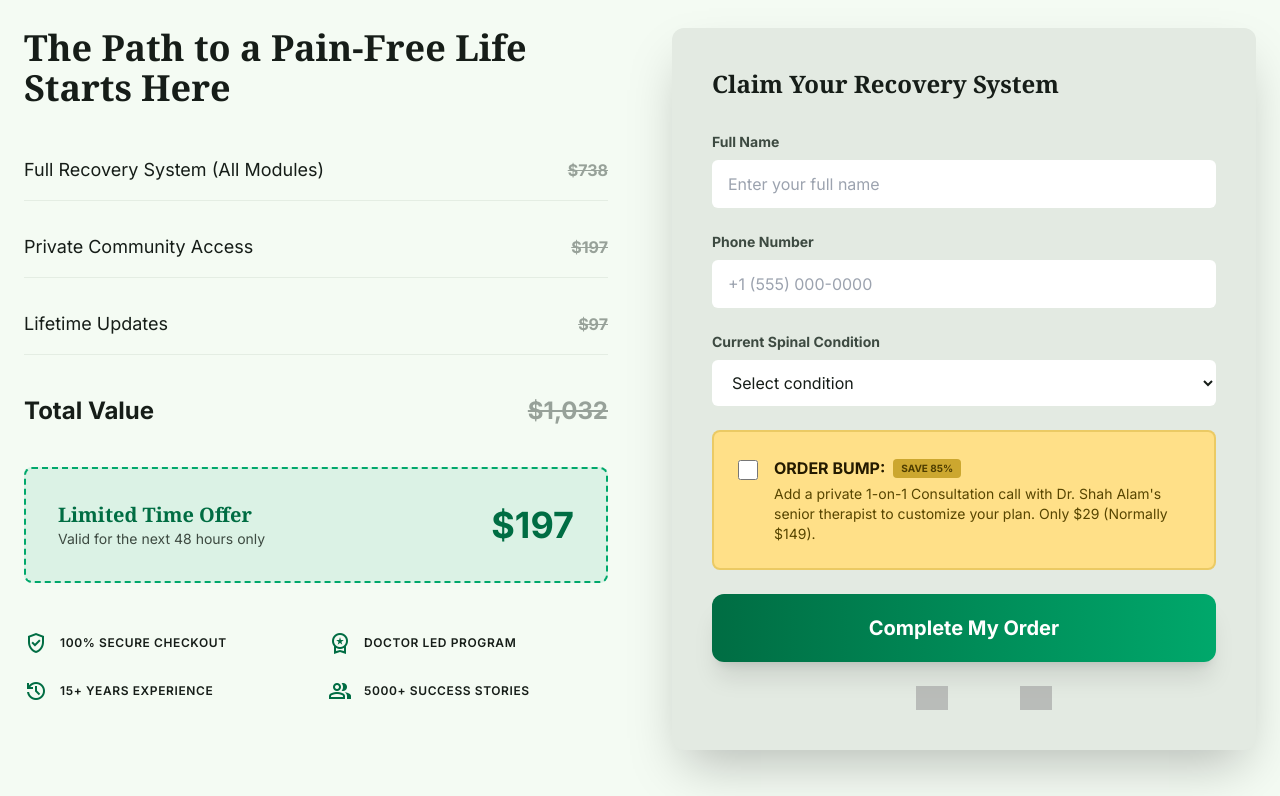
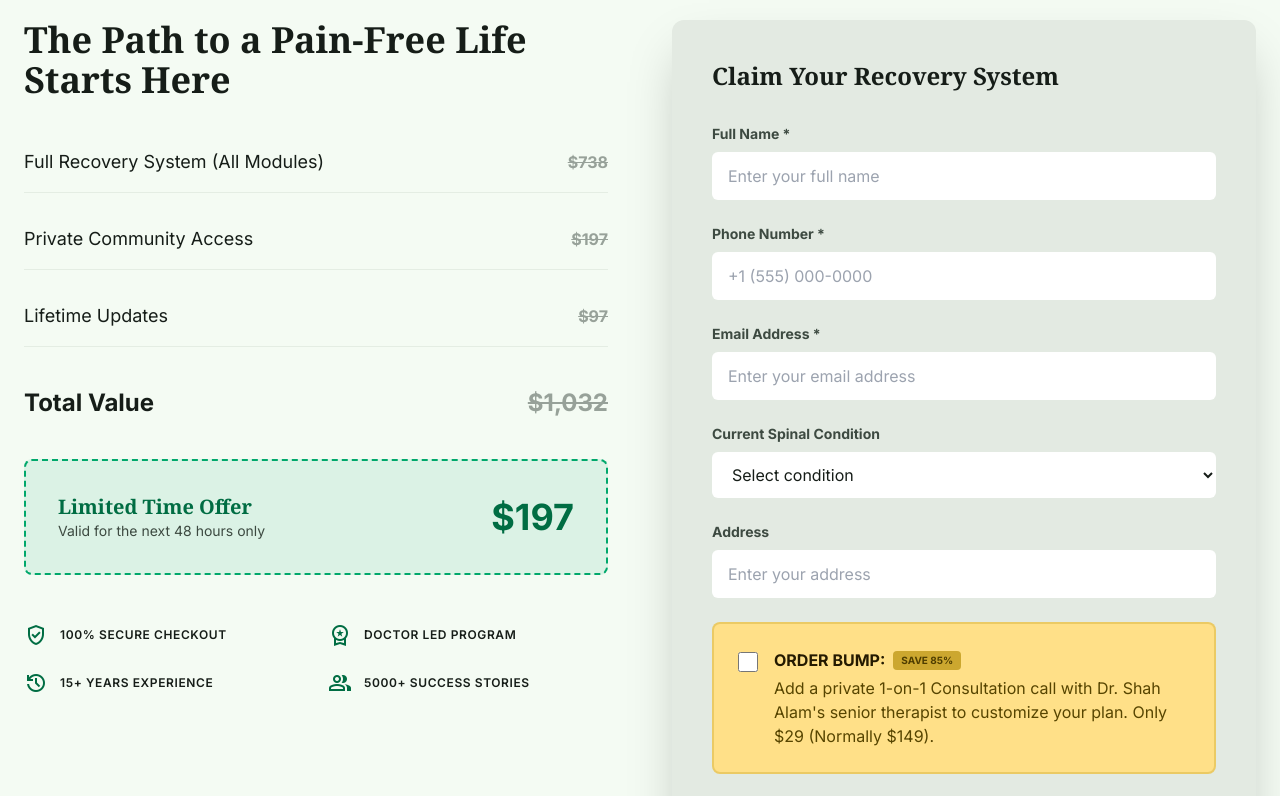
Before and after one commit to Mr-Rafiqul-Islam/yoga-with-doctor, a Next.js app: page /programmes/plid-treatment-by-epidural in a window 1280 px wide. Shown: the part 5220-6016 px from the top of the page. Built offline with nearby package versions, Linux system fonts and the light colour scheme; no server answers; grey boxes are pictures that could not be loaded; a web font is replaced by a local one.

Commit message:
feat: Enhance PLID treatment components with responsive text sizes, improved layout, and required fields for better user experience

```diff
--- a/src/app/(public)/programmes/plid-treatment-by-epidural/_components/PlidEpiduralOfferForm.tsx
+++ b/src/app/(public)/programmes/plid-treatment-by-epidural/_components/PlidEpiduralOfferForm.tsx
@@ -12,30 +12,30 @@ export function PlidEpiduralOfferForm() {
 
   return (
     <ScrollReveal
-      className="relative overflow-hidden bg-surface py-24 md:py-32"
+      className="relative overflow-hidden bg-surface md:py-24 py-16 lg:py-32"
       id="claim"
     >
       <div className="mx-auto max-w-7xl px-6">
         <div className="grid gap-16 lg:grid-cols-2">
           <div>
-            <h2 className="mb-8 font-headline text-4xl font-bold">
+            <h2 className="mb-8 font-headline text-3xl md:text-4xl font-bold">
               The Path to a Pain-Free Life Starts Here
             </h2>
             <div className="mb-12 space-y-4">
               <div className="flex items-center justify-between border-b border-outline-variant/30 py-4">
-                <span className="text-lg">Full Recovery System (All Modules)</span>
+                <span className="text-base md:text-lg">Full Recovery System (All Modules)</span>
                 <span className="font-bold text-on-surface-variant line-through opacity-50">$738</span>
               </div>
               <div className="flex items-center justify-between border-b border-outline-variant/30 py-4">
-                <span className="text-lg">Private Community Access</span>
+                <span className="text-base md:text-lg">Private Community Access</span>
                 <span className="font-bold text-on-surface-variant line-through opacity-50">$197</span>
               </div>
               <div className="flex items-center justify-between border-b border-outline-variant/30 py-4">
-                <span className="text-lg">Lifetime Updates</span>
+                <span className="text-base md:text-lg">Lifetime Updates</span>
                 <span className="font-bold text-on-surface-variant line-through opacity-50">$97</span>
               </div>
               <div className="flex items-center justify-between py-6">
-                <span className="text-2xl font-bold">Total Value</span>
+                <span className="md:text-2xl text-xl font-bold">Total Value</span>
                 <span className="text-2xl font-bold text-on-surface-variant line-through opacity-50">
                   $1,032
                 </span>
@@ -43,38 +43,38 @@ export function PlidEpiduralOfferForm() {
               <div className="rounded-lg border-2 border-dashed border-primary-container bg-primary-container/10 p-8">
                 <div className="flex items-center justify-between">
                   <div>
-                    <h3 className="text-xl font-bold text-primary">Limited Time Offer</h3>
+                    <h3 className="md:text-xl text-lg font-bold text-primary">Limited Time Offer</h3>
                     <p className="text-sm text-on-surface-variant">Valid for the next 48 hours only</p>
                   </div>
-                  <span className="text-4xl font-bold text-primary">$197</span>
+                  <span className="md:text-4xl text-3xl font-bold text-primary">$197</span>
                 </div>
               </div>
             </div>
             <div className="grid grid-cols-2 gap-6">
               <div className="flex items-center gap-3">
                 <span className="material-symbols-outlined text-primary">verified_user</span>
-                <span className="text-xs font-semibold uppercase tracking-wider">100% Secure Checkout</span>
+                <span className="text-[10px] md:text-xs font-semibold uppercase tracking-wider">100% Secure Checkout</span>
               </div>
               <div className="flex items-center gap-3">
                 <span className="material-symbols-outlined text-primary">workspace_premium</span>
-                <span className="text-xs font-semibold uppercase tracking-wider">Doctor Led Program</span>
+                <span className="text-[10px] md:text-xs font-semibold uppercase tracking-wider">Doctor Led Program</span>
               </div>
               <div className="flex items-center gap-3">
                 <span className="material-symbols-outlined text-primary">history</span>
-                <span className="text-xs font-semibold uppercase tracking-wider">15+ Years Experience</span>
+                <span className="text-[10px] md:text-xs font-semibold uppercase tracking-wider">15+ Years Experience</span>
               </div>
               <div className="flex items-center gap-3">
                 <span className="material-symbols-outlined text-primary">group</span>
-                <span className="text-xs font-semibold uppercase tracking-wider">5000+ Success Stories</span>
+                <span className="text-[10px] md:text-xs font-semibold uppercase tracking-wider">5000+ Success Stories</span>
               </div>
             </div>
           </div>
-          <div className="relative rounded-xl bg-surface-container-high p-10 shadow-2xl">
-            <h3 className="mb-8 text-2xl font-bold">Claim Your Recovery System</h3>
-            <form className="space-y-6" onSubmit={onSubmit}>
+          <div className="relative rounded-xl bg-surface-container-high lg:p-10 p-6 shadow-2xl">
+            <h3 className="mb-8 md:text-2xl text-xl font-bold">Claim Your Recovery System</h3>
+            <form className="lg:space-y-6 space-y-4" onSubmit={onSubmit}>
               <div>
                 <label className="mb-2 block text-sm font-bold text-on-surface-variant" htmlFor="epi-name">
-                  Full Name
+                  Full Name *
                 </label>
                 <input
                   className="w-full rounded-md border-none bg-surface-container-lowest px-4 py-3 transition-all focus:ring-2 focus:ring-primary/30"
@@ -82,11 +82,12 @@ export function PlidEpiduralOfferForm() {
                   name="name"
                   placeholder="Enter your full name"
                   type="text"
+                  required
                 />
               </div>
               <div>
                 <label className="mb-2 block text-sm font-bold text-on-surface-variant" htmlFor="epi-phone">
-                  Phone Number
+                  Phone Number *
                 </label>
                 <input
                   className="w-full rounded-md border-none bg-surface-container-lowest px-4 py-3 transition-all focus:ring-2 focus:ring-primary/30"
@@ -94,6 +95,20 @@ export function PlidEpiduralOfferForm() {
                   name="phone"
                   placeholder="+1 (555) 000-0000"
                   type="tel"
+                  required
+                />
+              </div>
+              <div>
+                <label className="mb-2 block text-sm font-bold text-on-surface-variant" htmlFor="epi-email">
+                  Email Address *
+                </label>
+                <input
+                  className="w-full rounded-md border-none bg-surface-container-lowest px-4 py-3 transition-all focus:ring-2 focus:ring-primary/30"
+                  id="epi-email"
+                  name="email"
+                  placeholder="Enter your email address"
+                  type="email"
+                  required
                 />
               </div>
               <div>
@@ -118,7 +133,19 @@ export function PlidEpiduralOfferForm() {
                   <option value="post-surgery">Post-Surgery Recovery</option>
                 </select>
               </div>
-              <div className="rounded-lg border-2 border-tertiary-container/40 bg-tertiary-fixed p-6">
+              <div>
+                <label className="mb-2 block text-sm font-bold text-on-surface-variant" htmlFor="epi-address">
+                  Address
+                </label>
+                <input
+                  className="w-full rounded-md border-none bg-surface-container-lowest px-4 py-3 transition-all focus:ring-2 focus:ring-primary/30"
+                  id="epi-address"
+                  name="address"
+                  placeholder="Enter your address"
+                  type="text"
+                />
+              </div>
+              <div className="rounded-lg border-2 border-tertiary-container/40 bg-tertiary-fixed lg:p-6 p-4">
                 <label className="flex cursor-pointer items-start gap-4">
                   <div className="mt-1">
                     <input
@@ -129,12 +156,12 @@ export function PlidEpiduralOfferForm() {
                   </div>
                   <div>
                     <div className="flex flex-wrap items-center gap-2">
-                      <span className="font-bold text-on-tertiary-fixed">ORDER BUMP:</span>
+                      <span className="md:text-base text-sm font-bold text-on-tertiary-fixed">ORDER BUMP:</span>
                       <span className="rounded bg-tertiary-container px-2 py-0.5 text-[10px] font-bold uppercase text-on-tertiary-container">
                         Save 85%
                       </span>
                     </div>
-                    <p className="mt-1 text-sm text-on-tertiary-fixed-variant">
+                    <p className="mt-1 lg:text-base text-xs md:text-sm text-on-tertiary-fixed-variant">
                       Add a private 1-on-1 Consultation call with Dr. Shah Alam&apos;s senior therapist
                       to customize your plan. Only $29 (Normally $149).
                     </p>
@@ -142,27 +169,12 @@ export function PlidEpiduralOfferForm() {
                 </label>
               </div>
               <button
-                className="w-full rounded-xl bg-gradient-to-r from-primary to-primary-container py-5 text-xl font-bold text-white shadow-xl transition-all hover:shadow-2xl active:scale-[0.98]"
+                className="w-full rounded-xl bg-gradient-to-r from-primary to-primary-container lg:py-5 py-3 lg:text-xl text-base font-bold text-white shadow-xl transition-all hover:shadow-2xl active:scale-[0.98]"
                 type="submit"
               >
                 Complete My Order
               </button>
-              <div className="flex justify-center gap-6 opacity-60">
-                <Image
-                  alt="Payment card brands"
-                  className="h-6 object-contain grayscale"
-                  height={24}
-                  src={IMG.payVisa}
-                  width={120}
-                />
-                <Image
-                  alt="Secure payment"
-                  className="h-6 object-contain grayscale"
-                  height={24}
-                  src={IMG.payLock}
-                  width={40}
-                />
-              </div>
+
             </form>
           </div>
         </div>
--- a/src/app/(public)/programmes/plid-treatment-by-epidural/_components/PlidEpiduralTestimonials.tsx
+++ b/src/app/(public)/programmes/plid-treatment-by-epidural/_components/PlidEpiduralTestimonials.tsx
@@ -30,7 +30,7 @@ const stories = [
 
 function Stars() {
   return (
-    <div className="mb-6 flex text-tertiary">
+    <div className="mb-6 flex text-yellow-300">
       {Array.from({ length: 5 }).map((_, i) => (
         <span className="material-symbols-outlined" key={i} style={fillStar}>
           star
@@ -44,19 +44,19 @@ export function PlidEpiduralTestimonials() {
   return (
     <ScrollReveal className="bg-surface-container-low py-24 md:py-32" id="stories">
       <div className="mx-auto max-w-7xl px-6">
-        <h2 className="mb-16 text-center font-headline text-4xl font-bold">Recovery Stories</h2>
+        <h2 className="mb-16 text-center font-headline text-3xl md:text-4xl font-bold">Recovery Stories</h2>
         <div className="grid gap-8 md:grid-cols-3">
           {stories.map((s) => (
             <div className="relative rounded-xl bg-surface-container-lowest p-8 shadow-sm" key={s.name}>
               <Stars />
-              <p className="mb-8 leading-relaxed italic text-on-surface-variant">&ldquo;{s.quote}&rdquo;</p>
+              <p className="mb-8 md:text-base text-sm leading-relaxed italic text-on-surface-variant">&ldquo;{s.quote}&rdquo;</p>
               <div className="flex items-center gap-4">
                 <div className="relative h-12 w-12 flex-shrink-0 overflow-hidden rounded-full bg-secondary-fixed">
                   <Image alt="" className="object-cover" fill src={s.src} />
                 </div>
                 <div>
-                  <p className="font-bold">{s.name}</p>
-                  <p className="text-xs text-on-surface-variant">{s.sub}</p>
+                  <p className="md:text-base text-sm font-bold">{s.name}</p>
+                  <p className="md:text-base text-xs text-on-surface-variant">{s.sub}</p>
                 </div>
               </div>
             </div>
```
